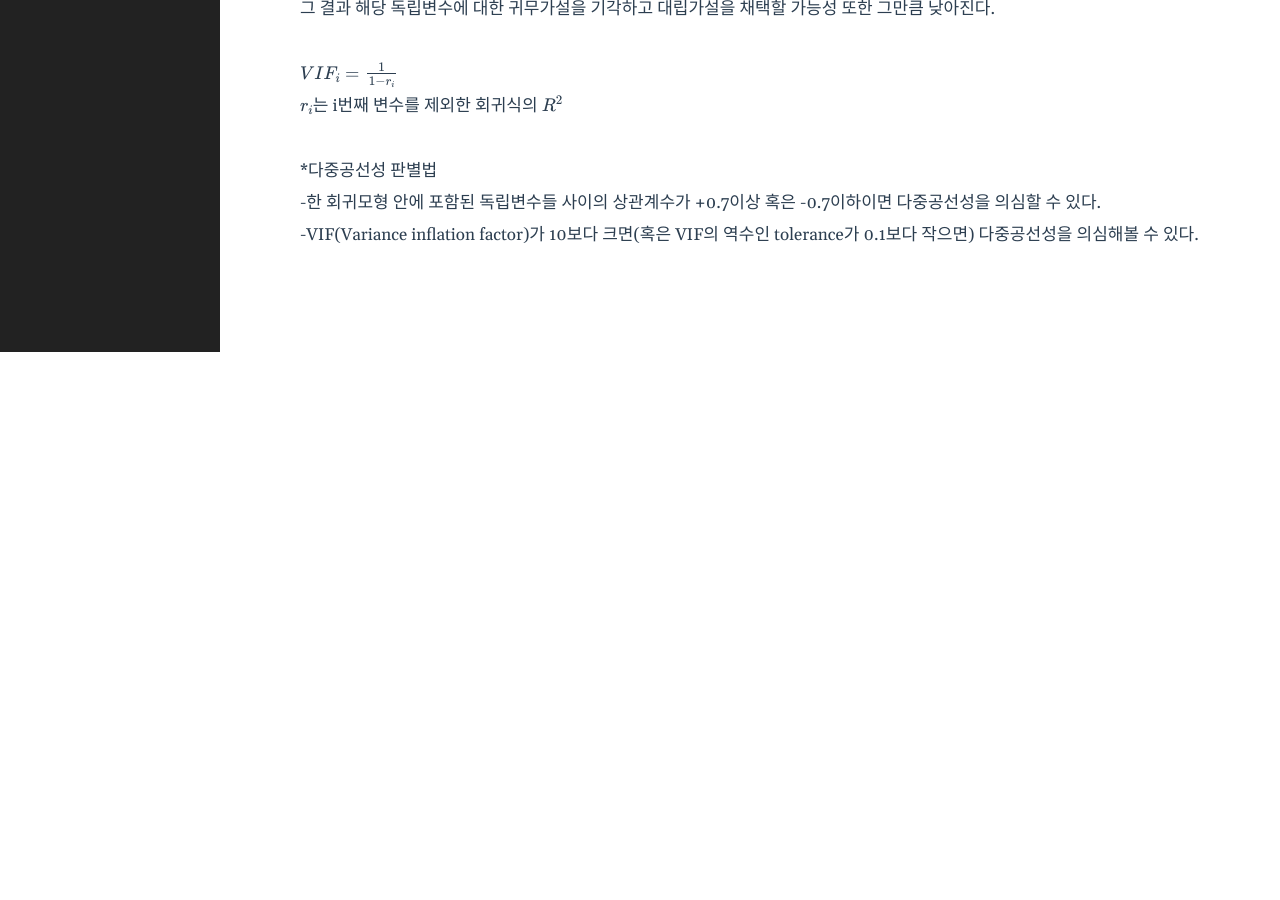
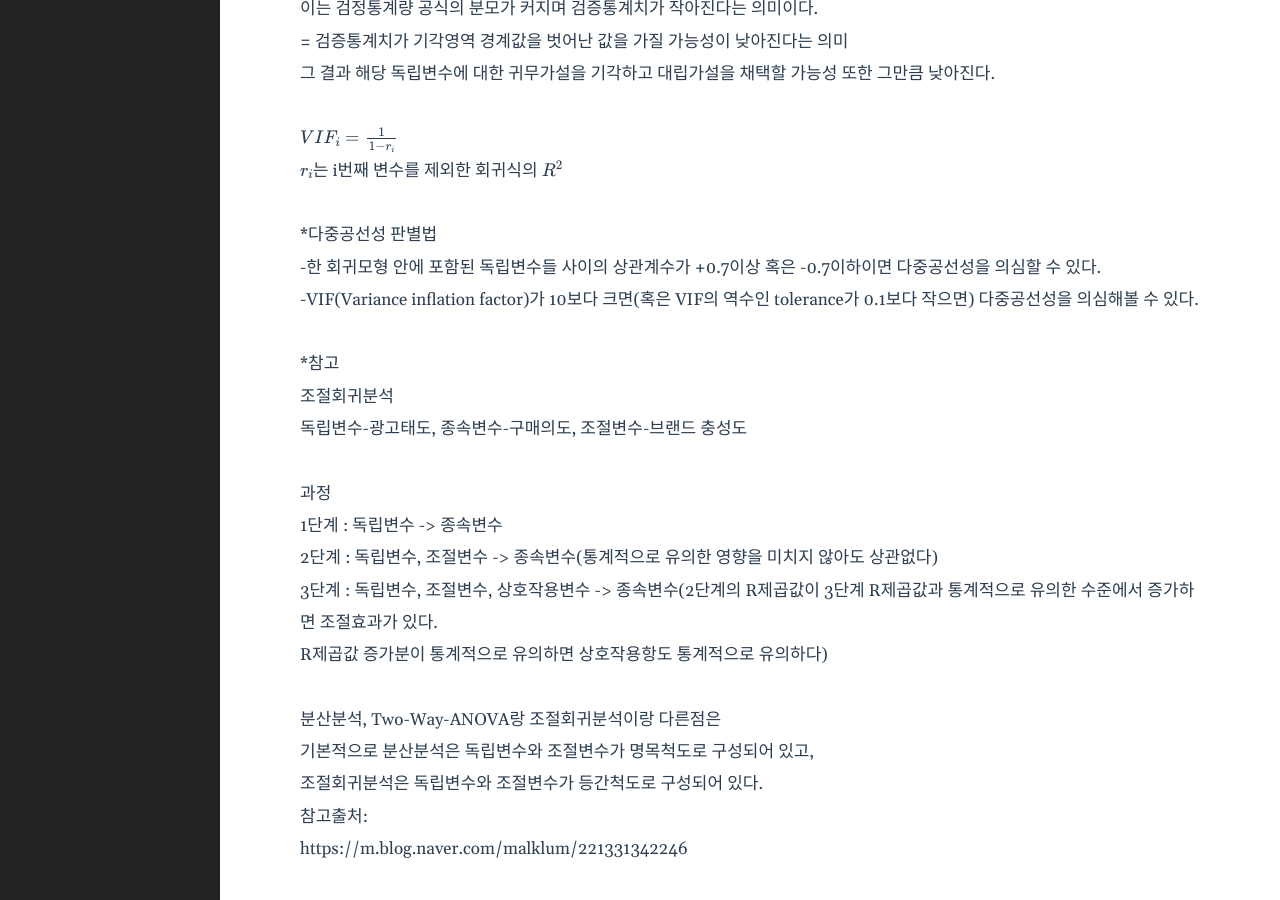
Before and after one commit to shina1221/shina1221.github.io, a Jekyll site: the page built from _posts/도서/비전공자를 위한 통계방법론/2023-09-18-35.조절변수를 포함한 회귀모형.markdown, in a window 1280 px wide and 900 px high, scrolled down 1550 px. Built offline with Jekyll 4.4.1, drawn with Linux system fonts in a browser that asks for light colours; formulas are drawn with MathJax 3; before the commit the page ends 1902 px from its top, so only the background shows below that; some of the changed text lies outside the part shown.

Commit message:
Update 2023-09-18-35.조절변수를 포함한 회귀모형.markdown

```diff
--- a/_posts/도서/비전공자를 위한 통계방법론/2023-09-18-35.조절변수를 포함한 회귀모형.markdown
+++ b/_posts/도서/비전공자를 위한 통계방법론/2023-09-18-35.조절변수를 포함한 회귀모형.markdown
@@ -7,6 +7,7 @@ use_math: true
 ---
 조절변수를 포함한 회귀모형은 특정한 설명변수 X와 종속변수 Y간 관계의 방향이나 정도가 제3의 변수
 Z값에 따라 달라지는지 여부를 검증할 때 사용. 여기에 사용되는 변수 Z를 조절변수라고 한다.
+독립변수가 종속변수에 미치는 효과를 중간에서 조절하는 변수이다.
 <br>
 설명변수 X와 종속변수 Y간 관계의 크기나 방향이 조절변수 Z의 크기에 따라 유의한 수준으로
 달라질 때 해당 설명변수 X와 조절변수 Z 사이에 상호작용(혹은 교호작용)효과가 존재한다고 본다.
@@ -57,3 +58,20 @@ $r_i$는 i번째 변수를 제외한 회귀식의 $R^2$
 *다중공선성 판별법
 -한 회귀모형 안에 포함된 독립변수들 사이의 상관계수가 +0.7이상 혹은 -0.7이하이면 다중공선성을 의심할 수 있다.
 -VIF(Variance inflation factor)가 10보다 크면(혹은 VIF의 역수인 tolerance가 0.1보다 작으면) 다중공선성을 의심해볼 수 있다.
+<br>
+*참고
+조절회귀분석
+독립변수-광고태도, 종속변수-구매의도, 조절변수-브랜드 충성도
+<br>
+과정
+1단계 : 독립변수 -> 종속변수
+2단계 : 독립변수, 조절변수 -> 종속변수(통계적으로 유의한 영향을 미치지 않아도 상관없다)
+3단계 : 독립변수, 조절변수, 상호작용변수 -> 종속변수(2단계의 R제곱값이 3단계 R제곱값과 통계적으로 유의한 수준에서 증가하면 조절효과가 있다.
+R제곱값 증가분이 통계적으로 유의하면 상호작용항도 통계적으로 유의하다)
+<br>
+분산분석, Two-Way-ANOVA랑 조절회귀분석이랑 다른점은
+기본적으로 분산분석은 독립변수와 조절변수가 명목척도로 구성되어 있고,
+조절회귀분석은 독립변수와 조절변수가 등간척도로 구성되어 있다.
+
+참고출처:
+https://m.blog.naver.com/malklum/221331342246
```
